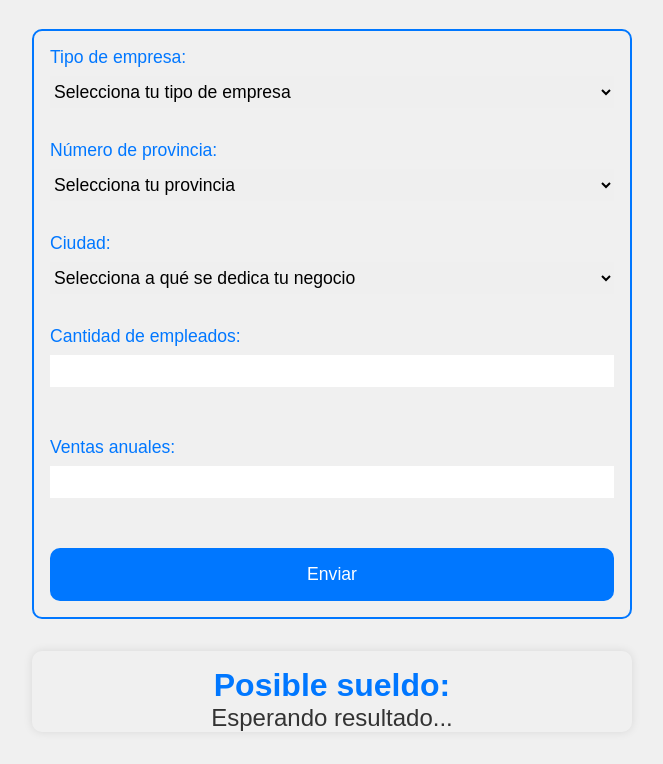
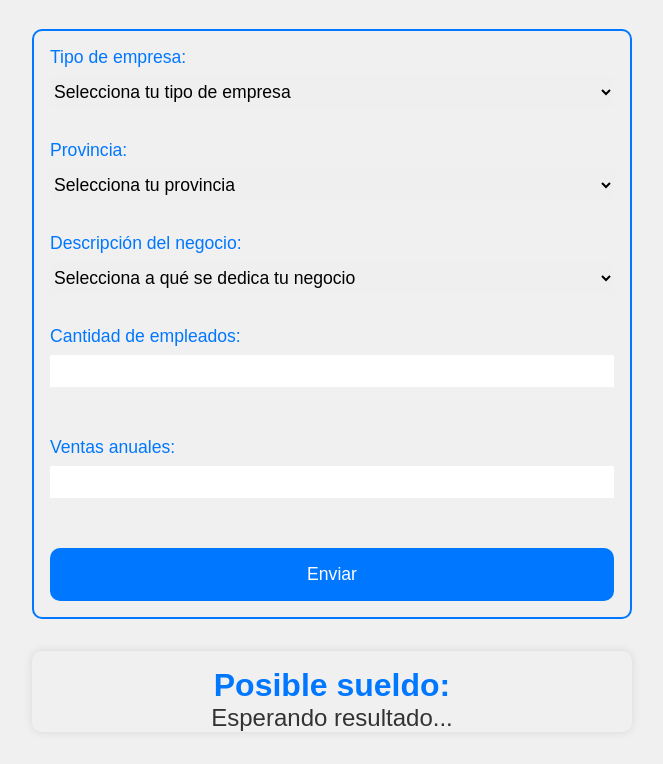
Before and after one commit to SantiagoMSalazar/Work.AI, a plain HTML site: page frontend/index.html in a window 1280 px wide. Shown: the part 112-876 px from the top of the page, without its empty margins (308-971 px from the left). Drawn offline with Linux system fonts and the light colour scheme.

Commit message:
fix: Field names in front

```diff
--- a/frontend/index.html
+++ b/frontend/index.html
@@ -17,14 +17,14 @@
             </select>
         </div>
 
-        <label for="var2">Número de provincia:</label>
+        <label for="var2">Provincia:</label>
         <div class="combo-box">
             <select required id="provincia-select">
                 <option value="" disabled selected>Selecciona tu provincia</option>
             </select>
         </div>
 
-        <label for="var3">Ciudad:</label>
+        <label for="var3">Descripción del negocio:</label>
         <div class="combo-box">
             <select required id="ciuu-desc-select">
                 <option value="" disabled selected>Selecciona a qué se dedica tu negocio</option>
```
